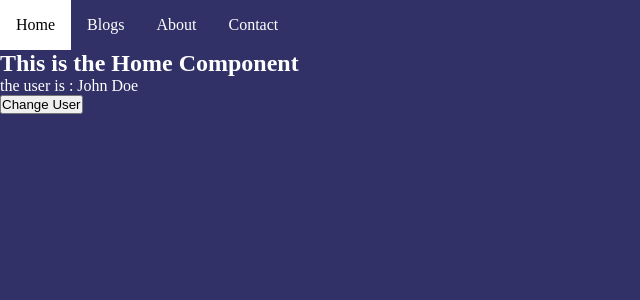
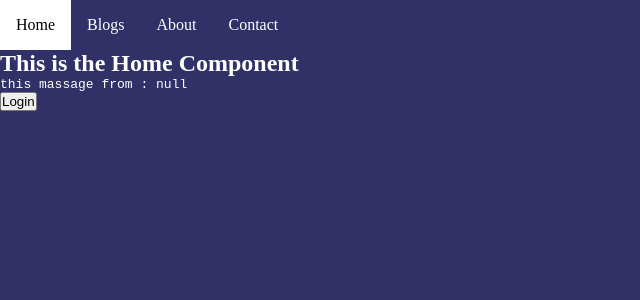
Before and after one commit to womoboy/react-daywork, a React (Create React App) app: page / in a window 1280 px wide. Shown: the top 300 px of the page, without its empty margins (0-640 px from the left). Built offline with nearby package versions, Linux system fonts and the light colour scheme.

Commit message:
use hooks /useState/useContext/useMemo/ and use router/adding user log in and logout

```diff
--- a/src/App.js
+++ b/src/App.js
@@ -1,4 +1,4 @@
-import React, { useState, createContext, useMemo } from "react";
+import React, { createContext, useState, useMemo } from "react";
 
 //import router
 import { BrowserRouter as Router, Routes, Route } from "react-router-dom";
@@ -15,18 +15,13 @@ import NoPage from "./pages/NoPage";
 export const UserContext = createContext();
 
 const App = () => {
-  //track user in useState
-  const [user, setUser] = useState({
-      firstName: 'John',
-      lastName: 'Doe'
-  });
+  const [user, setUser] = useState(null);
 
-  //memo
-  const providerValue = useMemo(() => ({user, setUser}), [user, setUser])
+  const value = useMemo(() => ({user, setUser}), [user, setUser]);
 
   return (
     <>
-      <UserContext.Provider value={ providerValue }>
+      <UserContext.Provider value={ value }>
         <Router>
           <Routes>
             <Route path="/" element={<Layout />}>
--- a/src/pages/Home.js
+++ b/src/pages/Home.js
@@ -1,27 +1,32 @@
-import React, { useContext } from 'react';
-import { UserContext } from '../App';
+import React, { useContext } from "react";
+import { UserContext } from "../App";
+import { Login } from "../units/Login";
 
 const Home = () => {
+  const { user, setUser } = useContext(UserContext);
 
-    const userObj = useContext(UserContext);
-    //or using destructoring const {user, setUser} = useCotext(UserContext);
+  return (
+    <>
+      <h2>This is the Home Component</h2>
+      <pre>this massage from : {JSON.stringify(user, null, 2)} </pre>
+      {user ? (
+        <button onClick={() => {
+          //call logout
+          setUser(null);
 
-    const handlerUser = () => {
-        userObj.setUser((prevValues) => {
-            return (
-                {...prevValues, firstName: 'Aria', lastName: 'Atabak'}
-            )
-        });
-    }
-
-    return (
-
-        <>
-            <h2>This is the Home Component</h2>
-            <p>the user is : { userObj.user.firstName + ' ' + userObj.user.lastName } </p>
-            <button onClick={ handlerUser }>Change User</button>
-        </>
-    )
-}
+        }}>Logout</button>
+      ) : (
+        <button
+          onClick={async () => {
+            const user = await Login();
+            setUser(user);
+          }}
+        >
+          Login
+        </button>
+      )}
+    </>
+  );
+};
 
 export default Home;
--- /dev/null
+++ b/src/units/Login.js
@@ -0,0 +1,7 @@
+export const Login = () => {
+  return {
+      id: 4,
+      username: 'Aria',
+      email: 'Aria@gmail.com'
+  }
+}
```
